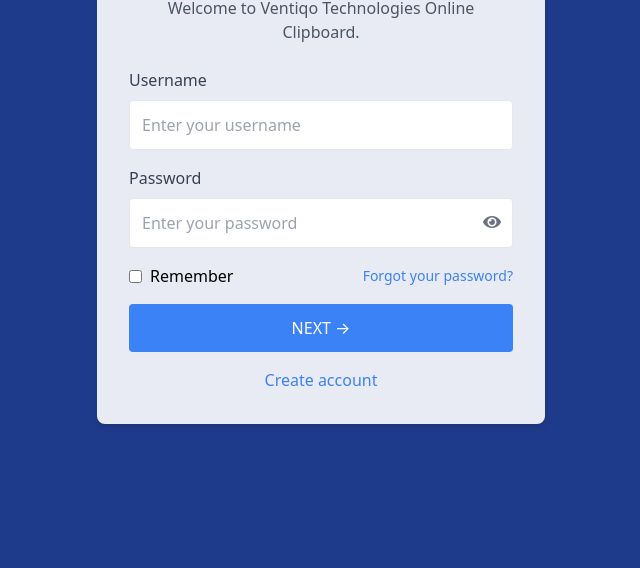
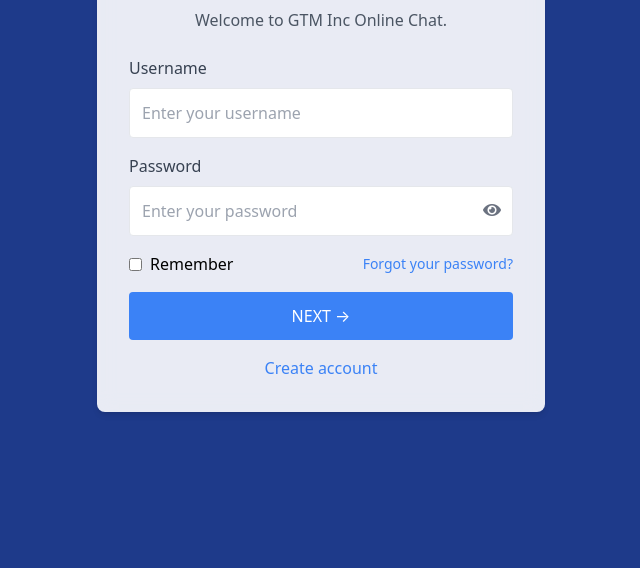
Before and after one commit to trishanetrx/chatproject, a plain HTML site: page login.html in a window 1280 px wide. Shown: the part 232-800 px from the top of the page, without its empty margins (639-1279 px from the left). Drawn offline with nearby package versions, Linux system fonts and the light colour scheme.

Commit message:
Update login.html

```diff
--- a/login.html
+++ b/login.html
@@ -3,7 +3,7 @@
 <head>
     <meta charset="UTF-8">
     <meta name="viewport" content="width=device-width, initial-scale=1.0">
-    <meta name="description" content="Login page for Online Clipboard">
+    <meta name="description" content="Login page for Online Public Chats">
     <meta name="keywords" content="login, clipboard, online">
     <title>Login - Online Clipboard</title>
 
@@ -32,7 +32,7 @@
     <div class="flex flex-col justify-center items-center w-full lg:w-1/2 p-6">
         <div class="login-container p-8 rounded-lg shadow-md w-full max-w-md">
             <h1 class="text-3xl font-bold text-blue-600 text-center mb-4">HELLO!</h1>
-            <p class="text-gray-600 text-center mb-6">Welcome to Ventiqo Technologies Online Clipboard.</p>
+            <p class="text-gray-600 text-center mb-6">Welcome to GTM Inc Online Chat.</p>
             <form id="loginForm">
                 <!-- Username Input -->
                 <label for="username" class="block text-gray-700 mb-2">Username</label>
```
